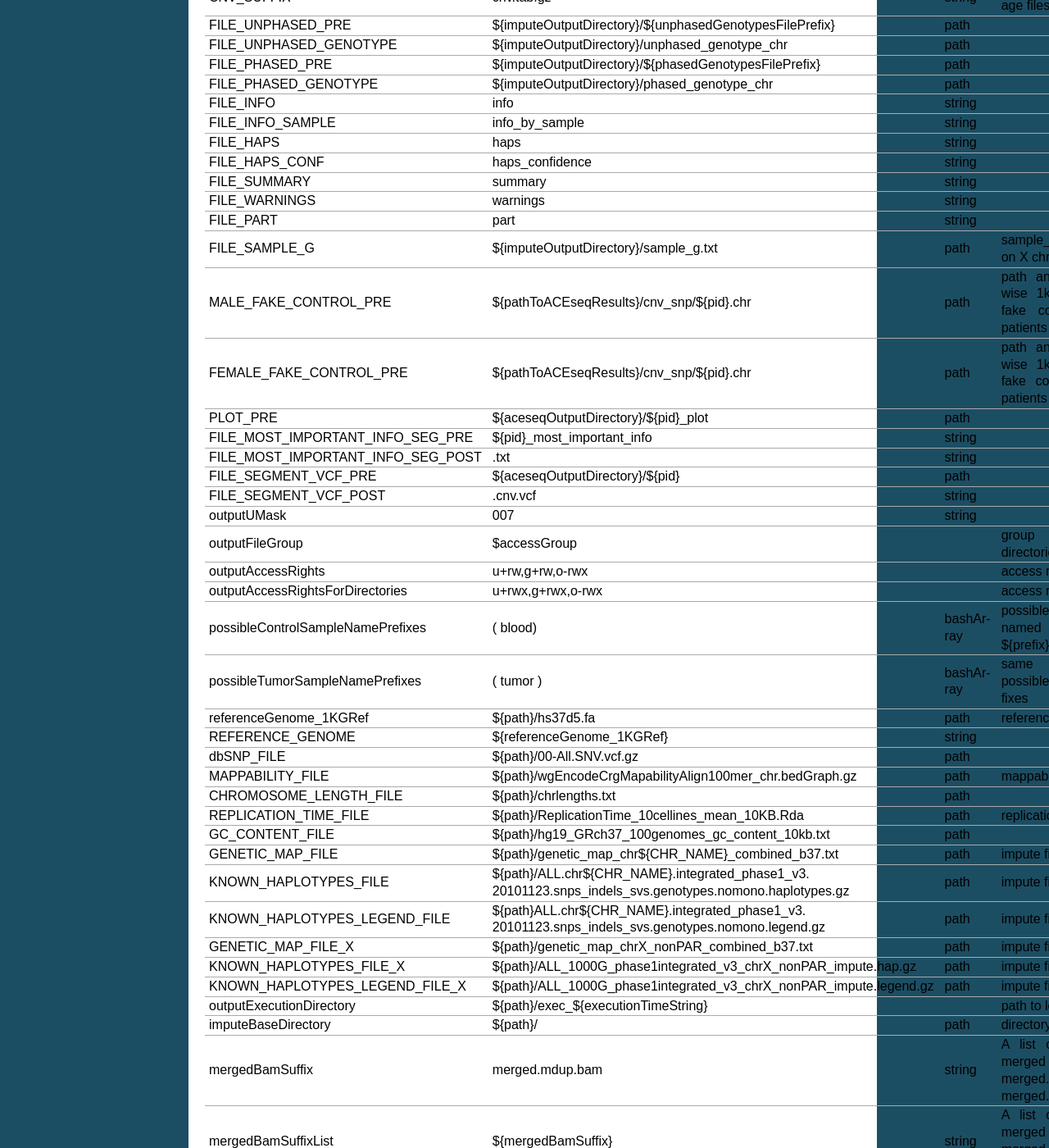
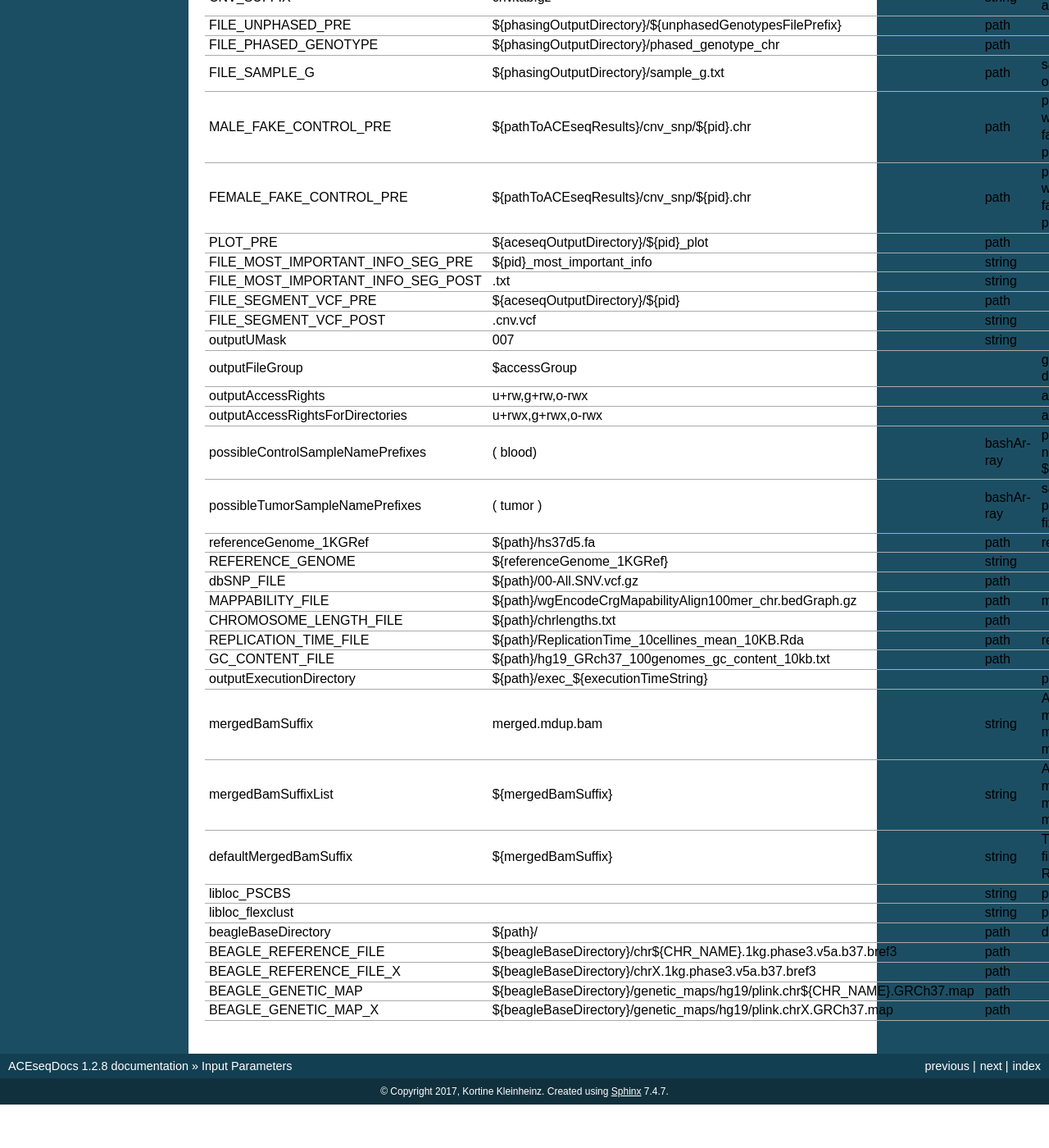
Before and after one commit to DKFZ-ODCF/ACEseqWorkflow, a Sphinx documentation site: the page built from documentation/source/parameters.rst, in a window 1280 px wide and 1400 px high, scrolled down 2945 px. Shown: the whole window at 82% size. Built offline with Sphinx 7.4.7, drawn with Linux system fonts in a browser that asks for light colours; formulas are drawn with MathJax 3; after the commit the page ends 4292 px from its top, so only the background shows below that; some of the changed text lies outside the part shown.

Commit message:
Additional changes to the phasing routine: adapted the downloadReferences.sh file for the Beagle references. Updated Documentation. Cleaned and renamed other files with respect to impute.

```diff
--- a/documentation/source/methods.rst
+++ b/documentation/source/methods.rst
@@ -2,7 +2,7 @@ Methods - Theory
 ================
 
 
-| ACEseq can be used to estimate copy-numbers from WGS data using a tumor vs. control approach. Thus a pre-requesite is WGS data from healthy tissue and tumor tissue of the same patient with at least 30x coverage. Samtools [] mpileup is used to determine the coverage for tumor and control sample - position specific for each single nucleotide polymorphism (SNP) position recorded in dbSNP and per 1 kb window. To get chromosome specific allele frequencies, the genotypes of SNP positions are phased with Impute2 [] and A and B allele are assigned accordingly. Haploblocks are defined as regions with consecutively phased SNPs. Subsequently, B-allele frequencies (BAFs) are estimated for all SNP positions in tumor and control with sufficient coverage in the control:
+| ACEseq can be used to estimate copy-numbers from WGS data using a tumor vs. control approach. Thus a pre-requesite is WGS data from healthy tissue and tumor tissue of the same patient with at least 30x coverage. Samtools [] mpileup is used to determine the coverage for tumor and control sample - position specific for each single nucleotide polymorphism (SNP) position recorded in dbSNP and per 1 kb window. To get chromosome specific allele frequencies, the genotypes of SNP positions are phased with Beagle [] and A and B allele are assigned accordingly. Haploblocks are defined as regions with consecutively phased SNPs. Subsequently, B-allele frequencies (BAFs) are estimated for all SNP positions in tumor and control with sufficient coverage in the control:
 
   .. math::
      \label{eq:BAF}
--- a/documentation/source/parameters.rst
+++ b/documentation/source/parameters.rst
@@ -11,7 +11,7 @@ Multiple parameters can be set with ACEseq though not all are necessary to chang
  svOutputDirectory,${outputAnalysisBaseDirectory}/SV_calls,path,
  crestOutputDirectory,${outputAnalysisBaseDirectory}/crest,path,
  cnvSnpOutputDirectory,${aceseqOutputDirectory}/cnv_snp,path,
- imputeOutputDirectory,${aceseqOutputDirectory}/phasing,path,
+ phasingOutputDirectory,${aceseqOutputDirectory}/phasing,path,
  plotOutputDirectory,${aceseqOutputDirectory}/plots,path,
  runWithoutControl,false,boolean,use control for analysis (false|true)
  minHT,5,integer,minimum number of consecutive SNPs to be considered for haploblocks
@@ -41,7 +41,7 @@ Multiple parameters can be set with ACEseq though not all are necessary to chang
  min_distance,0.05,float,min_distance
  haplogroupFilePrefix,haploblocks_chr,string,prefix for file with haplogroups per chromosome
  haplogroupFileSuffix,txt,string,suffix for file with haplogroups per chromosome
- haplogroupFilePath,${imputeOutputDirectory}/${haplogroupFilePrefix},path,
+ haplogroupFilePath,${phasingOutputDirectory}/${haplogroupFilePrefix},path,
  min_length_purity,1000000,integer,minimum length of segments to be considered for tumor cell content and ploidy estimation
  min_hetSNPs_purity,500,integer,minimum number of control heterozygous SNPs in segments to be considered for tumor cell content and ploidy estimation
  dh_stop,max,string,
@@ -72,18 +72,9 @@ Multiple parameters can be set with ACEseq though not all are necessary to chang
  PATIENTSEX,male,string,patient sex used in case of no control workflow (male|female|klinefelter)
  CNV_ANNO_SUFFIX,cnv.anno.tab.gz,string,suffix for mappability annotated chromosome-wise 1kb coverage files
  CNV_SUFFIX,cnv.tab.gz,string,suffix chromosome-wise 1kb coverage files
- FILE_UNPHASED_PRE,${imputeOutputDirectory}/${unphasedGenotypesFilePrefix},path,
- FILE_UNPHASED_GENOTYPE,${imputeOutputDirectory}/unphased_genotype_chr,path,
- FILE_PHASED_PRE,${imputeOutputDirectory}/${phasedGenotypesFilePrefix},path,
- FILE_PHASED_GENOTYPE,${imputeOutputDirectory}/phased_genotype_chr,path,
- FILE_INFO,info,string,
- FILE_INFO_SAMPLE,info_by_sample,string,
- FILE_HAPS,haps,string,
- FILE_HAPS_CONF,haps_confidence,string,
- FILE_SUMMARY,summary,string,
- FILE_WARNINGS,warnings,string,
- FILE_PART,part,string,
- FILE_SAMPLE_G,${imputeOutputDirectory}/sample_g.txt,path,sample_g file used by imputation on X chromosome for females
+ FILE_UNPHASED_PRE,${phasingOutputDirectory}/${unphasedGenotypesFilePrefix},path,
+ FILE_PHASED_GENOTYPE,${phasingOutputDirectory}/phased_genotype_chr,path,
+ FILE_SAMPLE_G,${phasingOutputDirectory}/sample_g.txt,path,sample_g file used by imputation on X chromosome for females
  MALE_FAKE_CONTROL_PRE,${pathToACEseqResults}/cnv_snp/${pid}.chr,path,path and prefix to chromosome-wise 1kb coverage file used for fake control workflow for male patients
  FEMALE_FAKE_CONTROL_PRE,${pathToACEseqResults}/cnv_snp/${pid}.chr,path,path and prefix to chromosome-wise 1kb coverage file used for fake control workflow for female patients
  PLOT_PRE,${aceseqOutputDirectory}/${pid}_plot,path,
@@ -104,16 +95,14 @@ Multiple parameters can be set with ACEseq though not all are necessary to chang
  CHROMOSOME_LENGTH_FILE,${path}/chrlengths.txt,path,
  REPLICATION_TIME_FILE,${path}/ReplicationTime_10cellines_mean_10KB.Rda,path,"replication timing file"
  GC_CONTENT_FILE,${path}/hg19_GRch37_100genomes_gc_content_10kb.txt,path,
- GENETIC_MAP_FILE,${path}/genetic_map_chr${CHR_NAME}_combined_b37.txt,path,"impute files"
- KNOWN_HAPLOTYPES_FILE,${path}/ALL.chr${CHR_NAME}.integrated_phase1_v3. 20101123.snps_indels_svs.genotypes.nomono.haplotypes.gz,path,"impute files"
- KNOWN_HAPLOTYPES_LEGEND_FILE,${path}ALL.chr${CHR_NAME}.integrated_phase1_v3. 20101123.snps_indels_svs.genotypes.nomono.legend.gz,path,"impute files"
- GENETIC_MAP_FILE_X,${path}/genetic_map_chrX_nonPAR_combined_b37.txt,path,"impute files"
- KNOWN_HAPLOTYPES_FILE_X,${path}/ALL_1000G_phase1integrated_v3_chrX_nonPAR_impute.hap.gz,path,"impute files"
- KNOWN_HAPLOTYPES_LEGEND_FILE_X,${path}/ALL_1000G_phase1integrated_v3_chrX_nonPAR_impute.legend.gz,path,"impute files"
  outputExecutionDirectory,${path}/exec_${executionTimeString},,"path to log files"
- imputeBaseDirectory,${path}/,path,"directory for impute files"
  mergedBamSuffix,merged.mdup.bam,string,"A list of all known suffixes for merged bam files. I.e. merged.dupmark.bam, merged.mdup.bam..."
  mergedBamSuffixList,${mergedBamSuffix},string,"A list of all known suffixes for merged bam files. I.e. merged.dupmark.bam, merged.mdup.bam..."
  defaultMergedBamSuffix,${mergedBamSuffix},string,The default suffix for merged bam files when they are created by Roddy.
  libloc_PSCBS,,string,path to PSCBS library in R
  libloc_flexclust,,string,path to felxclust library in R
+ beagleBaseDirectory,${path}/,path,"directory for beagle files"
+ BEAGLE_REFERENCE_FILE,${beagleBaseDirectory}/chr${CHR_NAME}.1kg.phase3.v5a.b37.bref3,path
+ BEAGLE_REFERENCE_FILE_X,${beagleBaseDirectory}/chrX.1kg.phase3.v5a.b37.bref3,path
+ BEAGLE_GENETIC_MAP,${beagleBaseDirectory}/genetic_maps/hg19/plink.chr${CHR_NAME}.GRCh37.map,path
+ BEAGLE_GENETIC_MAP_X,${beagleBaseDirectory}/genetic_maps/hg19/plink.chrX.GRCh37.map,path
```
Also changed, not shown: 9 other files.
